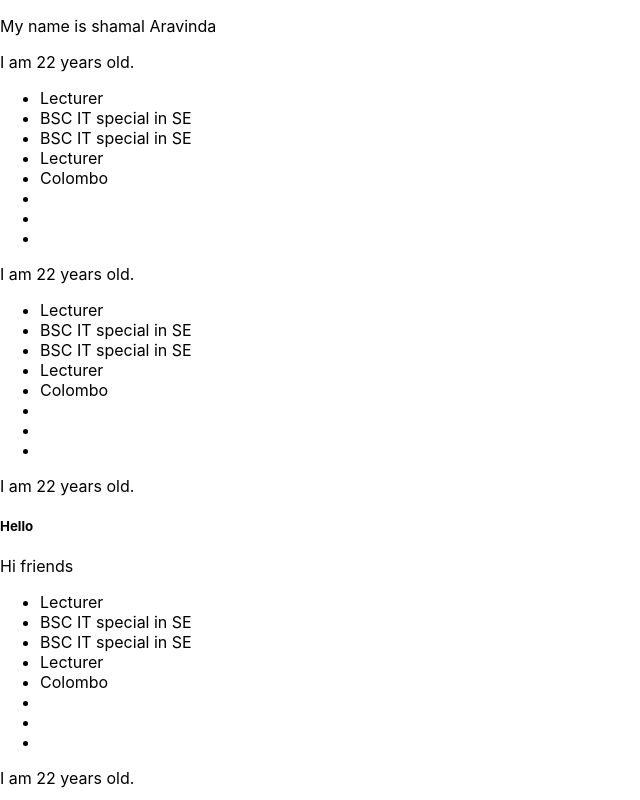
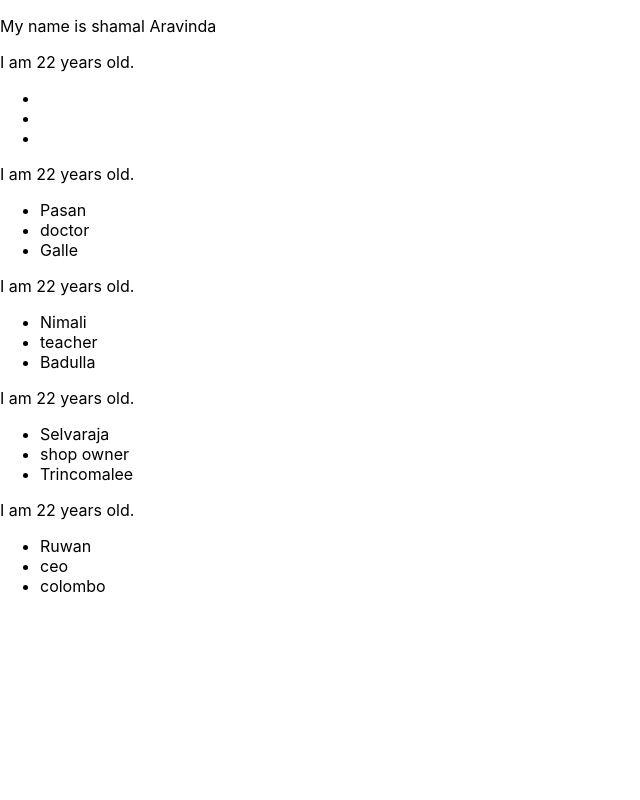
Before and after one commit to MiulesiKulasekara/My-React-Learning, a React (Create React App) app in the folder myreactapp/: page / in a window 1280 px wide. Shown: the top 800 px of the page, without its empty margins (0-640 px from the left). Built offline with nearby package versions, Linux system fonts and the light colour scheme.

Commit message:
Accessing data that in the same file

```diff
--- a/myreactapp/public/index.html
+++ b/myreactapp/public/index.html
@@ -41,3 +41,5 @@
     -->
   </body>
 </html>
+
+<!-- git config --global core.autocrlf true -->
--- a/myreactapp/src/App.js
+++ b/myreactapp/src/App.js
@@ -2,6 +2,29 @@
 // import "./App.css";
 
 import Main from "./Components/Main";
+
+const details = [
+  {
+    name: "Pasan",
+    position: "doctor",
+    city: "Galle",
+  },
+  {
+    name: "Nimali",
+    position: "teacher",
+    city: "Badulla",
+  },
+  {
+    name: "Selvaraja",
+    position: "shop owner",
+    city: "Trincomalee",
+  },
+  {
+    name: "Ruwan",
+    position: "ceo",
+    city: "colombo",
+  },
+];
 
 function App() {
   return (
@@ -16,20 +39,35 @@ function App() {
 
     <div className="App">
       <p>My name is shamal Aravinda</p>
-      <Main />
-      <Main />
 
-      <Main>
+      <Main></Main>
+
+      {/* -----data accessing -> data in the same file----- */}
+
+      {details.map((element , index) => {
+        return (
+          <Main
+            key={index}
+            item1={element.name}
+            item2={element.position}
+            item3={element.city}
+          />
+        );
+      })}
+
+      {/* <Main />
+      <Main item1 ="aaaa" item2="bbb" item3="ccc"/>
+      <Main /> */}
+
+      {/* <Main>
         <h5>Hello</h5>
         <p>Hi friends</p>
-      </Main>
+      </Main> */}
 
       {/* We can acsess elements inside a component as children using props */}
 
-      <Main></Main>
-      <Main item1 ="aaaa" item2="bbb" item3="ccc"/>
-
-
+      {/* <Main></Main>
+      <Main item1 ="aaaa" item2="bbb" item3="ccc"/> */}
 
       {/* (shift + alt + down arrow) for duplicate a particular item */}
     </div>
--- a/myreactapp/src/Components/Main.js
+++ b/myreactapp/src/Components/Main.js
@@ -1,34 +1,42 @@
-const degree = 'BSC IT special in SE';
-const job = 'Lecturer';
+// const degree = "BSC IT special in SE";
+// const job = "Lecturer";
 
-const myObject = {
-    degree: `${degree}`,
-    job: `${job}`,
-    city: 'Colombo'
-}
+// const myObject = {
+//   degree: `${degree}`,
+//   job: `${job}`,
+//   city: "Colombo",
+// };
 
-function Main({children , item1 , item2 , item3}) {
+function Main({ children, item1, item2, item3 }) {
+  // props(properties) ==> comes as objects
+  // Therefore we can use childeren keyword instead of props keword. This is relevnets to object destructering
+  // console.log(props)
 
-    // props(properties) ==> comes as objects
-    // Therefore we can use childeren keyword instead of props keword. This is relevnets to object destructering
-    // console.log(props);
-
-    const {city} = myObject;
+  // const { city: c } = myObject;
+  // const {city} = myObject;
 
   return (
     <>
       <p>I am 22 years old.</p>
-      {children}
+      <ul>
+        <li>{item1}</li>
+        <li>{item2}</li>
+        <li>{item3}</li>
+      </ul>
+
+      {/* Maps for loop a arry with a return value */}
+
+      {/* {children}
       <ul>
         <li>{job}</li>
         <li>{degree}</li>
         <li>{myObject.degree}</li>
         <li>{myObject.job}</li>
-        <li>{city}</li>
+        <li>{c}</li>
         <li>{item1}</li>
         <li>{item2}</li>
         <li>{item3}</li>
-      </ul>
+      </ul> */}
     </>
   );
 }
@@ -36,3 +44,5 @@ function Main({children , item1 , item2 , item3}) {
 export default Main;
 
 //export default functionName
+
+// <></> is a react fragment
```
